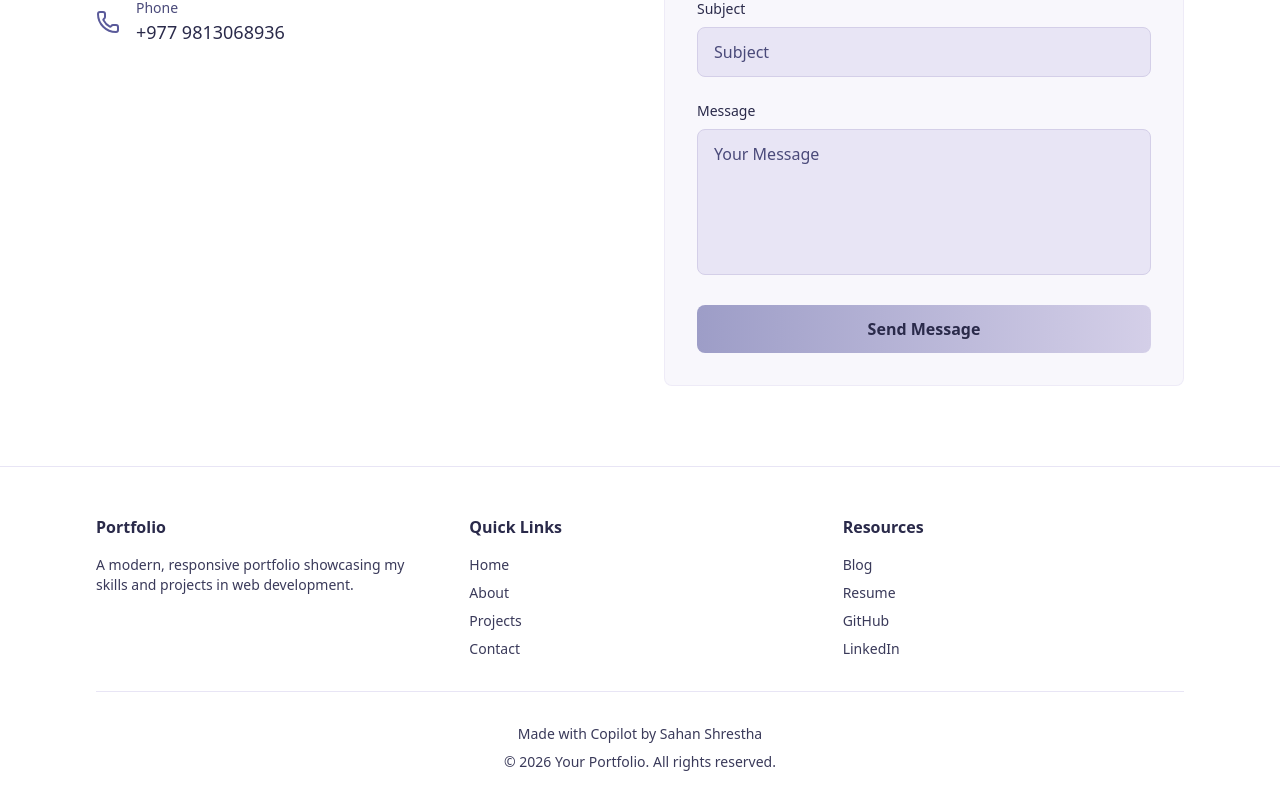
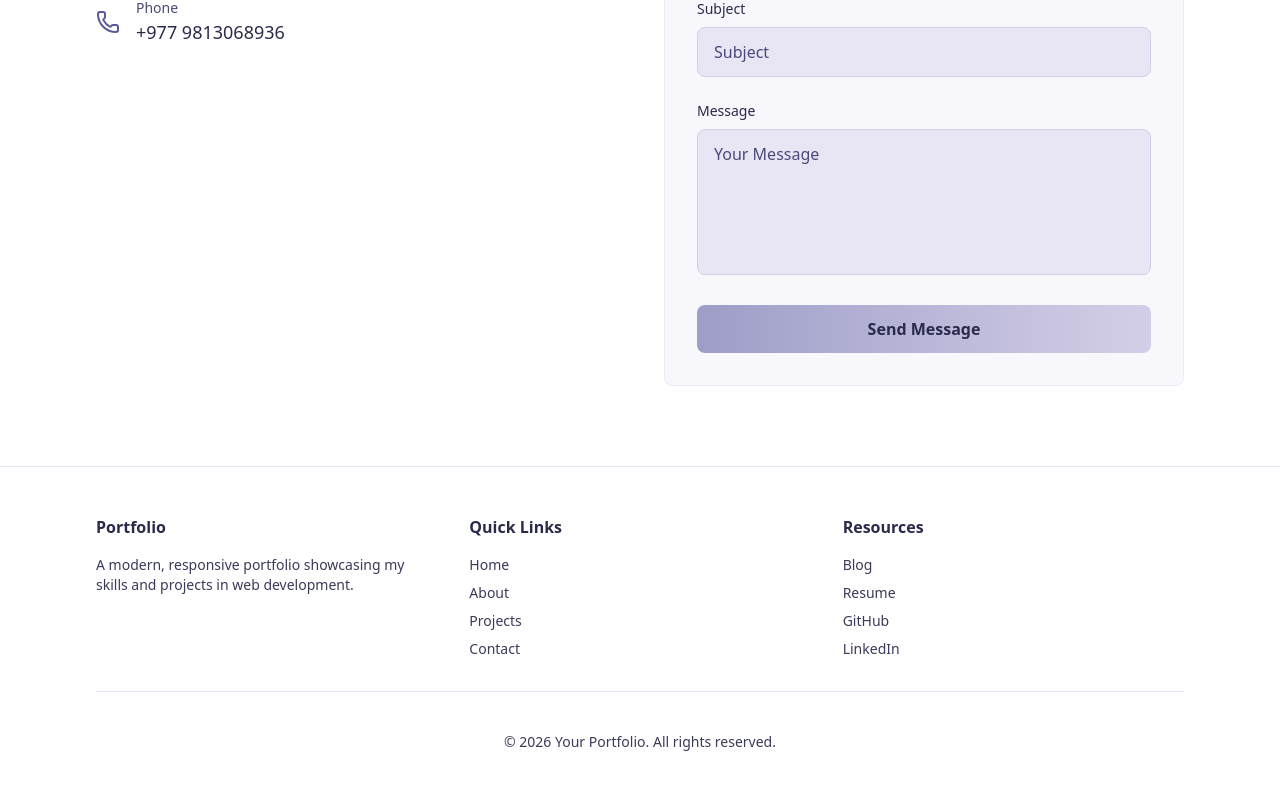
Before and after one commit to sahanhomah/Portfolio, a React (Vite) app: page / in a window 1280 px wide. Shown: the part 3630-4440 px from the top of the page. Built offline with nearby package versions, Linux system fonts and the light colour scheme; no server answers.

Commit message:
slight change

```diff
--- a/src/components/Footer.jsx
+++ b/src/components/Footer.jsx
@@ -43,7 +43,7 @@ export default function Footer() {
           {/* Copyright */}
           <div className="text-center text-sm">
             <p className="flex items-center justify-center gap-2 mb-2">
-              Made with Copilot by Sahan Shrestha
+
             </p>
             <p>&copy; {currentYear} Your Portfolio. All rights reserved.</p>
           </div>
```
